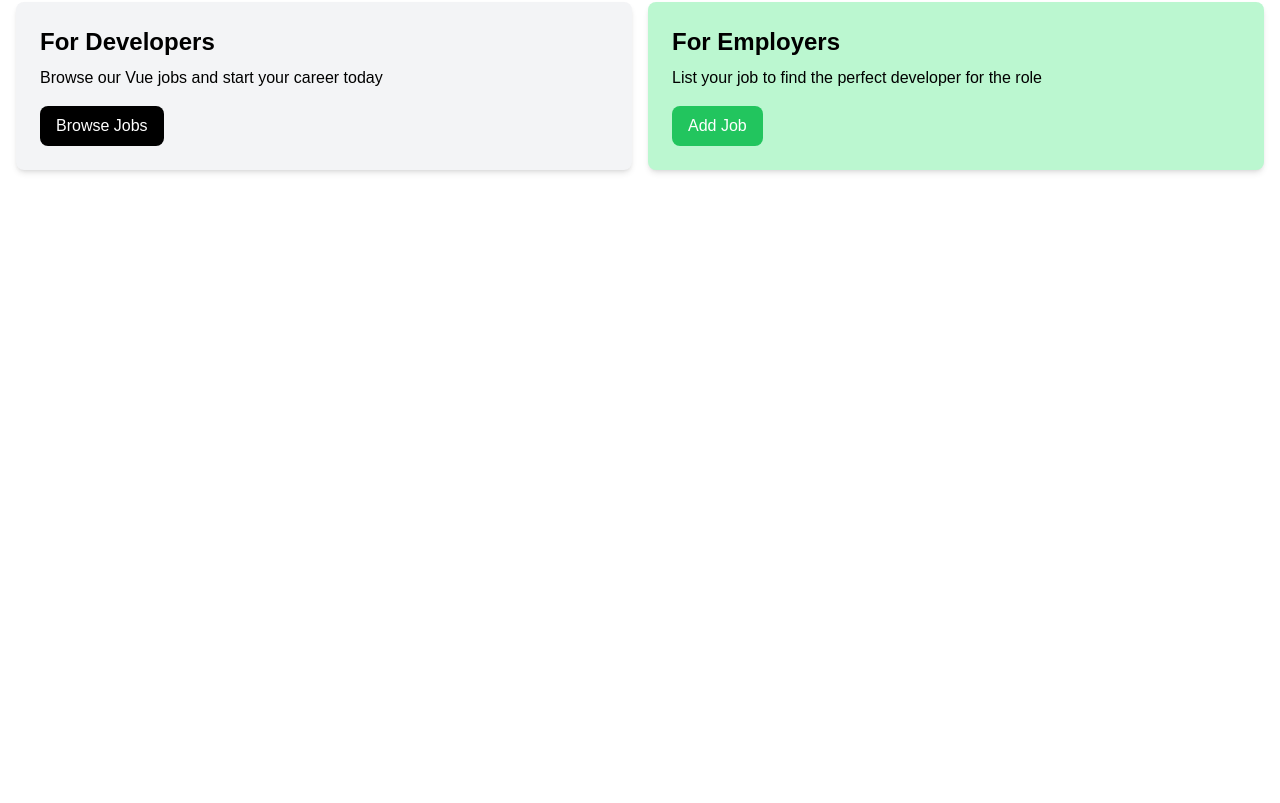
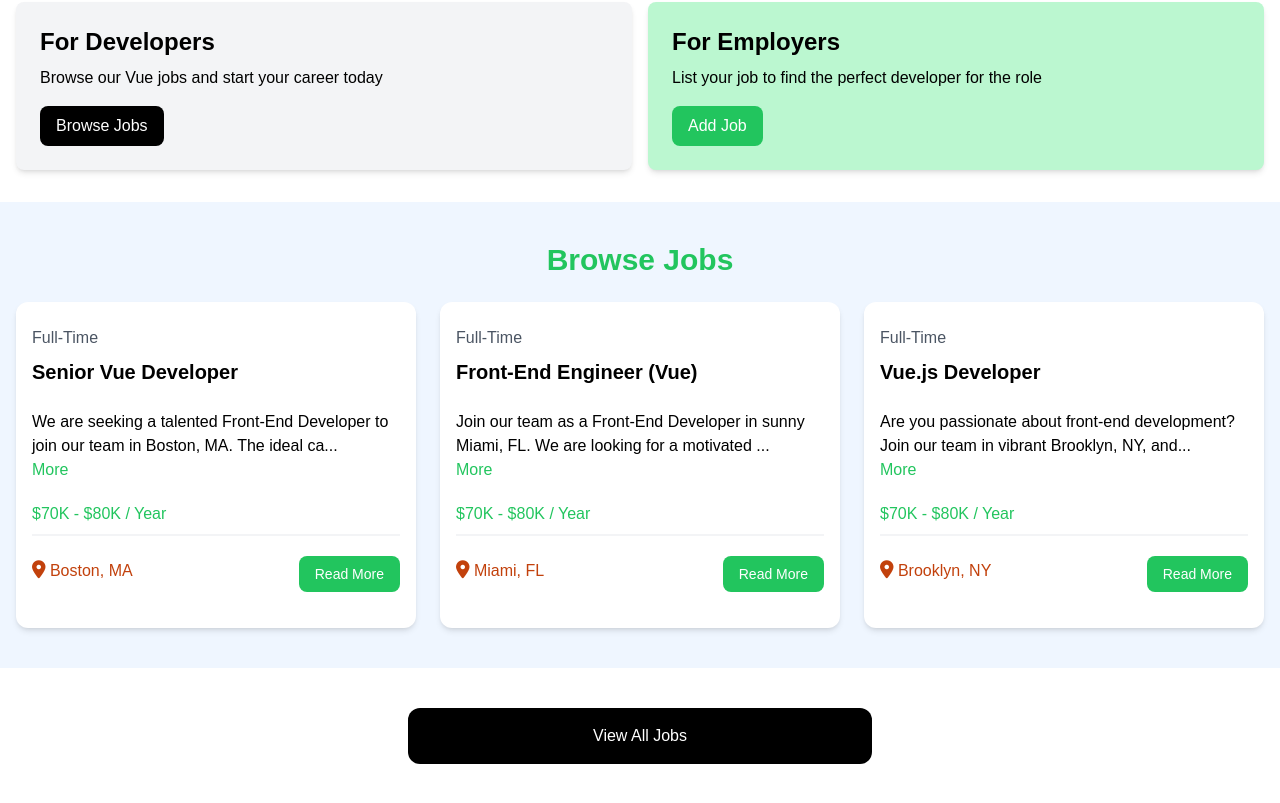
Before and after one commit to joshosas/vue-course, a Vue app: page / in a window 1280 px wide. Shown: the part 407-1210 px from the top of the page. Before the commit the page ends 800 px from the top, so only its background shows below. Built offline with nearby package versions, Linux system fonts and the light colour scheme.

Commit message:
complete home page

```diff
--- a/index.html
+++ b/index.html
@@ -2,6 +2,13 @@
 <html lang="">
   <head>
     <meta charset="UTF-8" />
+    <link
+      rel="stylesheet"
+      href="https://cdnjs.cloudflare.com/ajax/libs/font-awesome/6.5.1/css/all.min.css"
+      integrity="sha512-DTOQO9RWCH3ppGqcWaEA1BIZOC6xxalwEsw9c2QQeAIftl+Vegovlnee1c9QX4TctnWMn13TZye+giMm8e2LwA=="
+      crossorigin="anonymous"
+      referrerpolicy="no-referrer"
+    />
     <link rel="icon" href="/favicon.ico" />
     <meta name="viewport" content="width=device-width, initial-scale=1.0" />
     <title>Vue Jobs</title>
--- a/src/App.vue
+++ b/src/App.vue
@@ -1,13 +1,15 @@
 <!-- App.vue -->
 
 <script setup>
-import Card from './components/HomeCards.vue'
 import Hero from './components/Hero.vue'
 import Navbar from './components/Navbar.vue'
+import HomeCards from './components/HomeCards.vue'
+import JobListings from './components/JobListings.vue'
 </script>
 
 <template>
   <Navbar />
   <Hero title="E concern U" />
-  <Card />
+  <HomeCards />
+  <JobListings :limit="3" , showButton="true" />
 </template>
--- /dev/null
+++ b/src/components/JobListing.vue
@@ -0,0 +1,59 @@
+<script setup>
+import { defineProps, ref, computed } from 'vue'
+
+const props = defineProps({
+  job: Object,
+})
+
+const showFullDescription = ref(false)
+
+const toggleFullDescription = () => {
+  showFullDescription.value = !showFullDescription.value
+}
+
+const truncatedDescription = computed(() => {
+  let description = props.job.description
+  if (!showFullDescription.value) {
+    description = description.substring(0, 90) + '...'
+  }
+  return description
+})
+</script>
+
+<template>
+  <!-- Job Listing 1 -->
+  <div class="bg-white rounded-xl shadow-md relative">
+    <div class="p-4">
+      <div class="mb-6">
+        <div class="text-gray-600 my-2">{{ job.type }}</div>
+        <h3 class="text-xl font-bold">{{ job.title }}</h3>
+      </div>
+
+      <div class="mb-5">
+        <div>
+          {{ truncatedDescription }}
+        </div>
+        <button @click="toggleFullDescription" class="text-green-500 hover:text-green-600 mb">
+          {{ showFullDescription ? 'Less' : 'More' }}
+        </button>
+      </div>
+
+      <h3 class="text-green-500 mb-2">{{ job.salary }} / Year</h3>
+
+      <div class="border border-gray-100 mb-5"></div>
+
+      <div class="flex flex-col lg:flex-row justify-between mb-4">
+        <div class="text-orange-700 mb-3">
+          <i class="fa-solid fa-location-dot text-lg"></i>
+          {{ job.location }}
+        </div>
+        <a
+          :href="'/job/' + job.id"
+          class="h-[36px] bg-green-500 hover:bg-green-600 text-white px-4 py-2 rounded-lg text-center text-sm"
+        >
+          Read More
+        </a>
+      </div>
+    </div>
+  </div>
+</template>
--- a/src/components/JobListings.vue
+++ b/src/components/JobListings.vue
@@ -1,3 +1,33 @@
-<script setup></script>
+<script setup>
+import JobData from '../jobs copy.json'
+import { ref, defineProps } from 'vue'
+import JobListing from './JobListing.vue'
 
-<template></template>
+defineProps({
+  limit: Number,
+  showButton: {
+    type: Boolean,
+    default: false,
+  },
+})
+
+const jobs = ref(JobData)
+</script>
+
+<template>
+  <section class="bg-blue-50 px-4 py-10">
+    <div class="container-xl lg:container m-auto">
+      <h2 class="text-3xl font-bold text-green-500 mb-6 text-center">Browse Jobs</h2>
+      <div class="grid grid-cols-1 md:grid-cols-3 gap-6">
+        <JobListing v-for="job in jobs.slice(0, limit || jobs.length)" :key="job.id" :job="job" />
+      </div>
+    </div>
+  </section>
+  <section v-if="showButton" class="m-auto max-w-lg my-10 px-6">
+    <a
+      href="/jobs"
+      class="block bg-black text-white text-center py-4 px-6 rounded-xl hover:bg-gray-700"
+      >View All Jobs</a
+    >
+  </section>
+</template>
--- /dev/null
+++ b/src/jobs copy.json
@@ -0,0 +1,86 @@
+[
+  {
+    "id": 1,
+    "title": "Senior Vue Developer",
+    "type": "Full-Time",
+    "description": "We are seeking a talented Front-End Developer to join our team in Boston, MA. The ideal candidate will have strong skills in HTML, CSS, and JavaScript, with experience working with modern JavaScript frameworks such as Vue or Angular.",
+    "location": "Boston, MA",
+    "salary": "$70K - $80K",
+    "company": {
+      "name": "NewTek Solutions",
+      "description": "NewTek Solutions is a leading technology company specializing in web development and digital solutions. We pride ourselves on delivering high-quality products and services to our clients while fostering a collaborative and innovative work environment.",
+      "contactEmail": "contact@teksolutions.com",
+      "contactPhone": "555-555-5555"
+    }
+  },
+  {
+    "id": 2,
+    "title": "Front-End Engineer (Vue)",
+    "type": "Full-Time",
+    "description": "Join our team as a Front-End Developer in sunny Miami, FL. We are looking for a motivated individual with a passion for crafting beautiful and responsive web applications. Experience with UI/UX design principles and a strong attention to detail are highly desirable.",
+    "location": "Miami, FL",
+    "salary": "$70K - $80K",
+    "company": {
+      "name": "Veneer Solutions",
+      "description": "Veneer Solutions is a creative agency specializing in digital design and development. Our team is dedicated to pushing the boundaries of creativity and innovation to deliver exceptional results for our clients.",
+      "contactEmail": "contact@loremipsum.com",
+      "contactPhone": "555-555-5555"
+    }
+  },
+  {
+    "id": 3,
+    "title": "Vue.js Developer",
+    "type": "Full-Time",
+    "description": "Are you passionate about front-end development? Join our team in vibrant Brooklyn, NY, and work on exciting projects that make a difference. We offer competitive compensation and a collaborative work environment where your ideas are valued.",
+    "location": "Brooklyn, NY",
+    "salary": "$70K - $80K",
+    "company": {
+      "name": "Dolor Cloud",
+      "description": "Dolor Cloud is a leading technology company specializing in digital solutions for businesses of all sizes. With a focus on innovation and customer satisfaction, we are committed to delivering cutting-edge products and services.",
+      "contactEmail": "contact@dolorsitamet.com",
+      "contactPhone": "555-555-5555"
+    }
+  },
+  {
+    "id": 4,
+    "title": "Vue Front-End Developer",
+    "type": "Part-Time",
+    "description": "Join our team as a Part-Time Front-End Developer in beautiful Pheonix, AZ. We are looking for a self-motivated individual with a passion for creating engaging user experiences. This position offers flexible hours and the opportunity to work remotely.",
+    "location": "Pheonix, AZ",
+    "salary": "$60K - $70K",
+    "company": {
+      "name": "Alpha Elite",
+      "description": "Alpha Elite is a dynamic startup specializing in digital marketing and web development. We are committed to fostering a diverse and inclusive workplace where creativity and innovation thrive.",
+      "contactEmail": "contact@adipisicingelit.com",
+      "contactPhone": "555-555-5555"
+    }
+  },
+  {
+    "id": 5,
+    "title": "Full Stack Vue Developer",
+    "type": "Full-Time",
+    "description": "Exciting opportunity for a Full-Time Front-End Developer in bustling Atlanta, GA. We are seeking a talented individual with a passion for building elegant and scalable web applications. Join our team and make an impact!",
+    "location": "Atlanta, GA",
+    "salary": "$90K - $100K",
+    "company": {
+      "name": "Browning Technologies",
+      "description": "Browning Technologies is a rapidly growing technology company specializing in e-commerce solutions. We offer a dynamic and collaborative work environment where employees are encouraged to think creatively and innovate.",
+      "contactEmail": "contact@consecteturadipisicing.com",
+      "contactPhone": "555-555-5555"
+    }
+  },
+  {
+    "id": 6,
+    "title": "Vue Native Developer",
+    "type": "Full-Time",
+    "description": "Join our team as a Front-End Developer in beautiful Portland, OR. We are looking for a skilled and enthusiastic individual to help us create innovative web solutions. Competitive salary and great benefits package available.",
+    "location": "Portland, OR",
+    "salary": "$100K - $110K",
+    "company": {
+      "name": "Port Solutions INC",
+      "description": "Port Solutions is a leading technology company specializing in software development and digital marketing. We are committed to providing our clients with cutting-edge solutions and our employees with a supportive and rewarding work environment.",
+      "contactEmail": "contact@ipsumlorem.com",
+      "contactPhone": "555-555-5555"
+    }
+  }
+]
```
